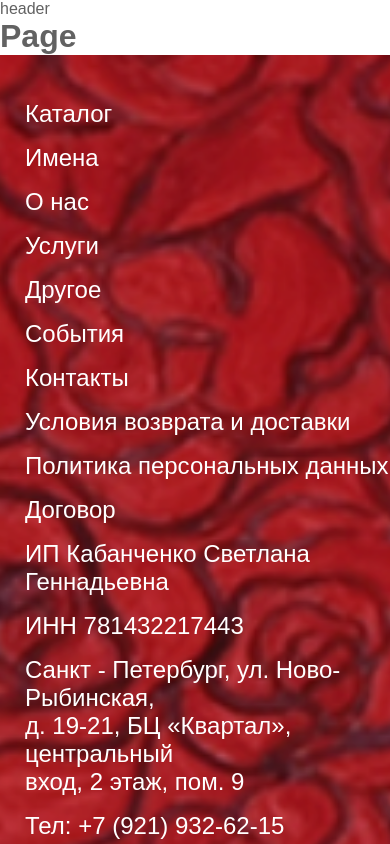
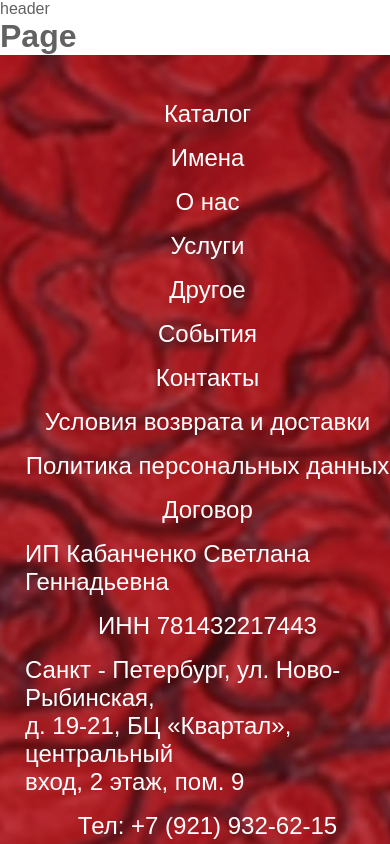
Before and after one commit to Vsevolod-Rusinskiy/newartspace-front, a Next.js app: page / in a window 390 px wide. Shown: the top 844 px of the page. Built offline with nearby package versions, Linux system fonts and the light colour scheme.

Commit message:
refactoring footer style

```diff
--- a/components/modules/Footer.tsx
+++ b/components/modules/Footer.tsx
@@ -1,34 +1,32 @@
 import styles from '../../styles/footer/index.module.scss'
-import cn from 'classnames'
+import Link from 'next/link'
 import { format } from 'date-fns'
-import Link from 'next/link'
 
 export const Footer = () => (
-  <footer className={styles.footer}>
+  <footer className={` ${styles.footer}`}>
     <div className={styles.content}>
-      <div className={styles.footer_menu}>
-        <nav className={cn(styles.nav_left, styles.menu_item)}>
+      <div className={styles.menu}>
+        <nav className={styles.nav}>
           <Link href='/catalog'>Каталог</Link>
           <Link href='/names'>Имена</Link>
           <Link href='/about'>О нас</Link>
           <Link href='/services'>Услуги</Link>
           <Link href='/another'>Другое</Link>
         </nav>
-        <nav className={cn(styles.nav_right, styles.menu_item)}>
+        <nav className={styles.nav}>
           <Link href='/events'>События</Link>
           <Link href='/contacts'>Контакты</Link>
           <Link href='#'>Условия возврата и доставки</Link>
           <a href='#'>Политика персональных данных</a>
           <a href='#'>Договор</a>
         </nav>
-        <address className={cn(styles.address, styles.menu_item)}>
+        <address className={styles.address}>
           <p>ИП Кабанченко Светлана Геннадьевна</p>
           <p>ИНН 781432217443</p>
           <p>
             Санкт - Петербург, ул. Ново-Рыбинская,
-            <br />
-            д. 19-21, БЦ «Квартал», центральный <br />
-            вход, 2 этаж, пом. 9
+            <br /> д. 19-21, БЦ «Квартал», центральный
+            <br /> вход, 2 этаж, пом. 9
           </p>
           <p>
             <a href='tel:89219326215'>Тел: +7 (921) 932-62-15</a>
--- a/styles/footer/index.module.scss
+++ b/styles/footer/index.module.scss
@@ -1,3 +1,4 @@
+
 .footer {
   background: url('../../public/img/Roses.png') no-repeat center center / cover;
   color: var(--white-color);
@@ -31,12 +32,12 @@
     padding-left: 25px;
   }
 
-  &_menu {
+  .menu {
     display: flex;
     justify-content: space-around;
-    flex-wrap: wrap; // Добавлено для более гибкой адаптации
+    flex-wrap: wrap; /* Добавлено для более гибкой адаптации */
 
-    .nav_left, .nav_right {
+    .nav, address {
       display: flex;
       flex-direction: column;
     }
@@ -47,7 +48,7 @@
   }
 }
 
-.menu_item {
+.nav, .address {
   width: 33%;
 
   @media screen and (max-width: 624px) {
@@ -59,8 +60,10 @@
   .footer {
     font-size: var(--font-size-l);
 
-    &_menu {
-      align-items: center;
+    .menu {
+      .nav, address {
+        align-items: center;
+      }
     }
   }
 }
```
